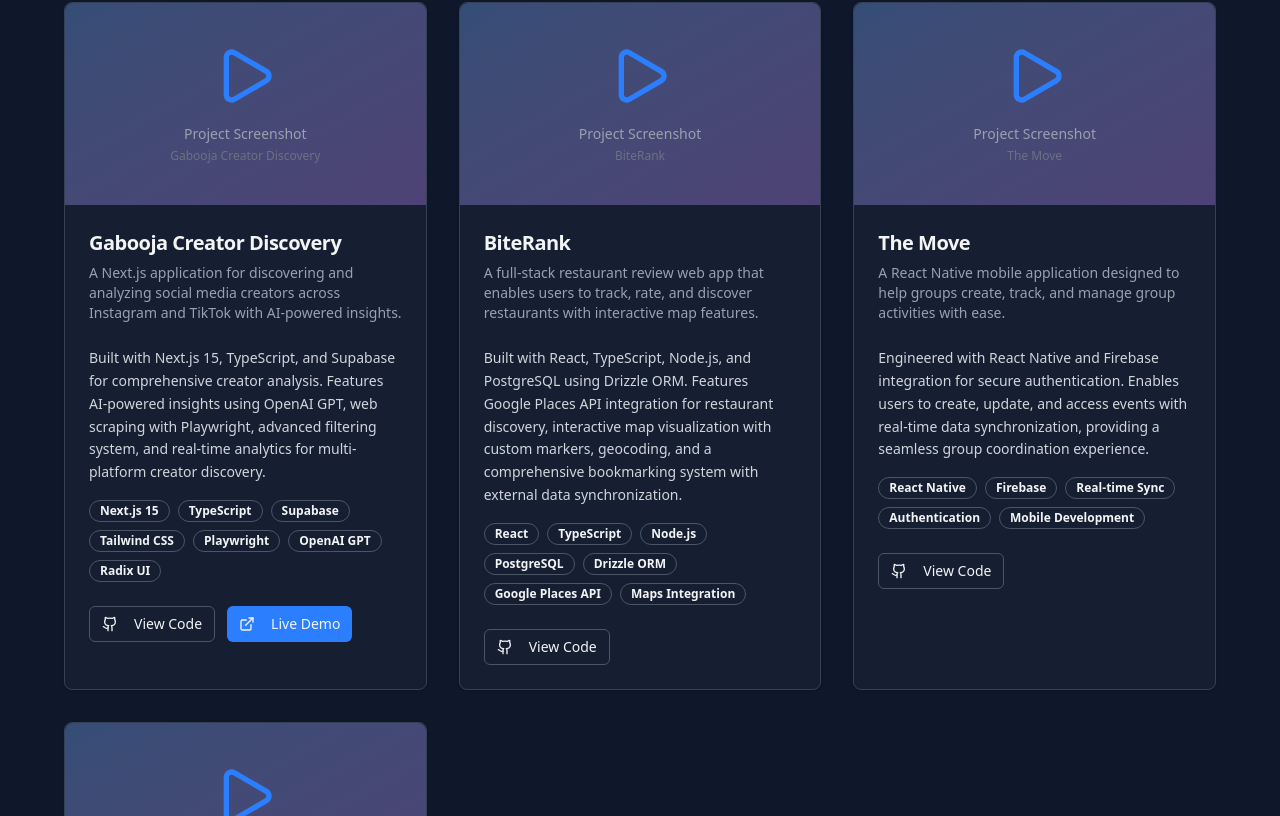
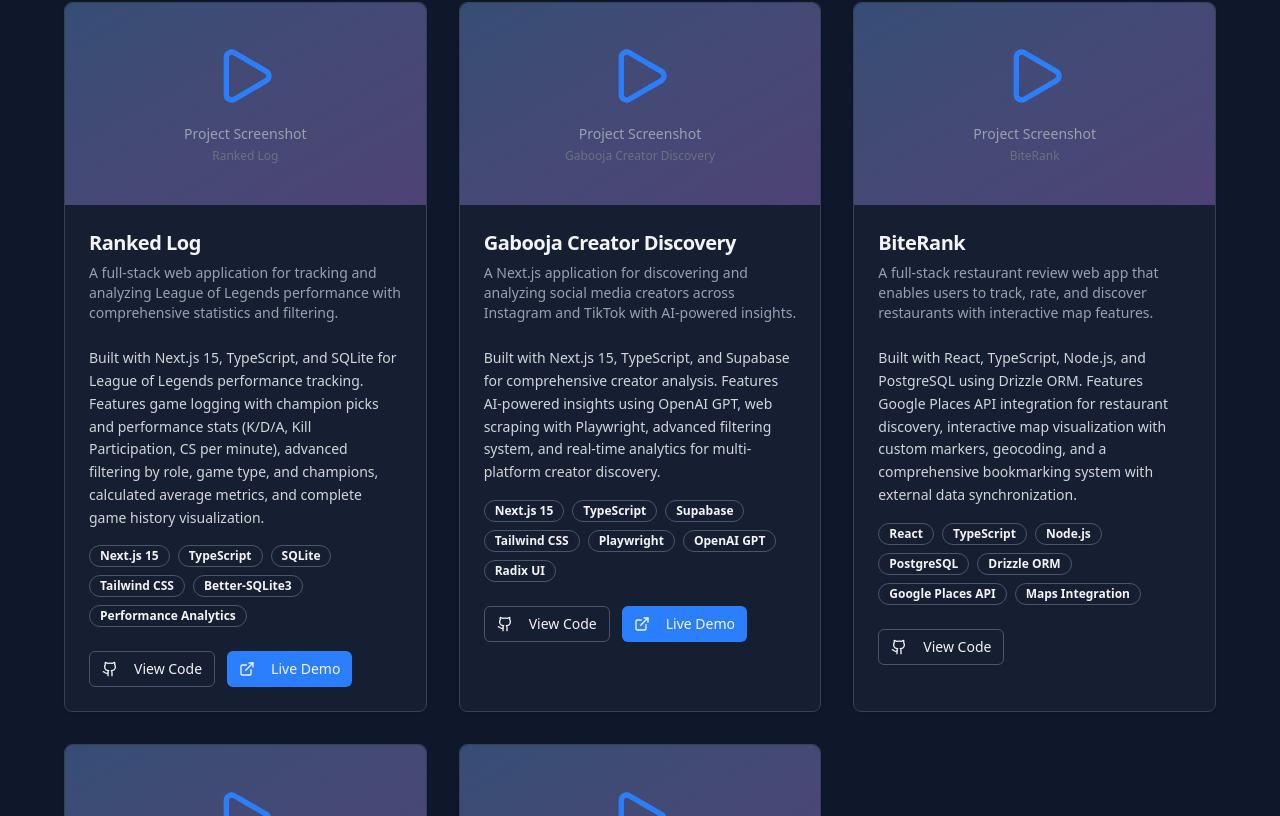
Before and after one commit to tannerlee119/Tanner-Lee-Personal-Portfolio, a Next.js app: page / in a window 1280 px wide. Shown: the part 5124-5940 px from the top of the page. Built offline with nearby package versions, Linux system fonts and the light colour scheme.

Commit message:
Add Ranked Log project to Projects component with detailed descriptions and links; update The Move description for clarity.

```diff
--- a/src/components/projects.tsx
+++ b/src/components/projects.tsx
@@ -4,6 +4,16 @@
 import { Github, ExternalLink, Play } from 'lucide-react'
 
 const projects = [
+  {
+    title: 'Ranked Log',
+    description: 'A full-stack web application for tracking and analyzing League of Legends performance with comprehensive statistics and filtering.',
+    longDescription: 'Built with Next.js 15, TypeScript, and SQLite for League of Legends performance tracking. Features game logging with champion picks and performance stats (K/D/A, Kill Participation, CS per minute), advanced filtering by role, game type, and champions, calculated average metrics, and complete game history visualization.',
+    image: '/projects/ranked-log.png',
+    technologies: ['Next.js 15', 'TypeScript', 'SQLite', 'Tailwind CSS', 'Better-SQLite3', 'Performance Analytics'],
+    githubUrl: 'https://github.com/tannerlee119/Ranked-Log',
+    liveUrl: 'https://ranked-log.vercel.app/stats',
+    featured: true
+  },
   {
     title: 'Gabooja Creator Discovery',
     description: 'A Next.js application for discovering and analyzing social media creators across Instagram and TikTok with AI-powered insights.',
@@ -26,7 +36,7 @@
   },
   {
     title: 'The Move',
-    description: 'A React Native mobile application designed to help groups create, track, and manage group activities with ease.',
+    description: 'A class team project built in React Native designed to help groups create, track, and manage group activities with ease.',
     longDescription: 'Engineered with React Native and Firebase integration for secure authentication. Enables users to create, update, and access events with real-time data synchronization, providing a seamless group coordination experience.',
     image: '/projects/the-move.png',
     technologies: ['React Native', 'Firebase', 'Real-time Sync', 'Authentication', 'Mobile Development'],
```
